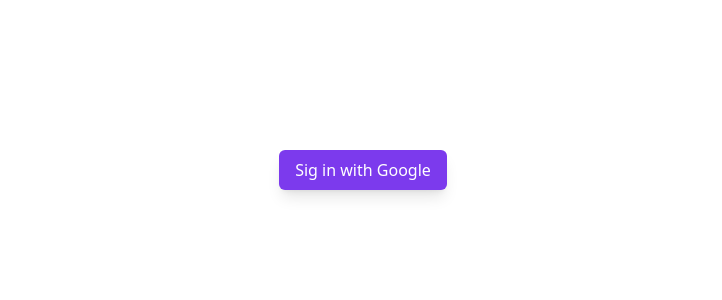
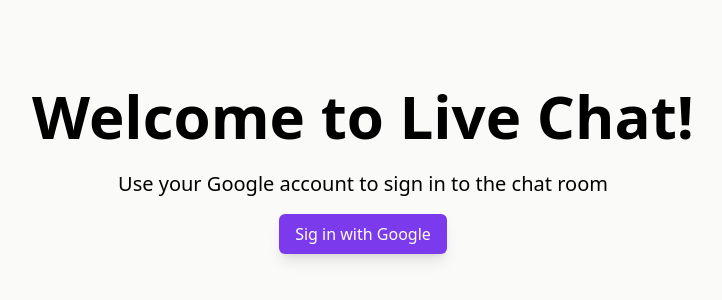
Before and after one commit to elen-oz/chat_react-firebase, a React (Vite) app: page / in a window 1280 px wide. Shown: the part 230-530 px from the top of the page, without its empty margins (277-999 px from the left). Built offline with nearby package versions, Linux system fonts and the light colour scheme; no server answers.

Commit message:
feat: change structure: split components

```diff
--- a/src/App.jsx
+++ b/src/App.jsx
@@ -1,9 +1,10 @@
 import { signInWithPopup, GoogleAuthProvider } from 'firebase/auth';
 import { useAuthState } from 'react-firebase-hooks/auth';
 import { auth } from './firebase';
-import Signin from './components/Signin';
-import Signout from './components/Signout';
+
 import ChatRoom from './components/ChatRoom';
+import Header from './components/Header';
+import StartPage from './pages/StartPage';
 
 const App = () => {
   const [user] = useAuthState(auth);
@@ -17,18 +18,11 @@
   return (
     <>
       {!user ? (
-        <div className='flex h-screen w-screen items-center justify-center'>
-          <Signin signInWithGoogle={signInWithGoogle} />
-        </div>
+        <StartPage signInWithGoogle={signInWithGoogle} />
       ) : (
-        <div className='mx-auto max-h-screen max-w-[850px]'>
-          <div className=''>
-            <header className='flex justify-between p-2'>
-              <h1 className='text-center text-xl font-bold'>Live Chat</h1>
-              <Signout auth={auth} />
-            </header>
-            <section>{user && <ChatRoom user={user} />}</section>
-          </div>
+        <div className='mx-auto h-screen bg-violet-600'>
+          <Header auth={auth} />
+          <ChatRoom user={user} />
         </div>
       )}
     </>
--- /dev/null
+++ b/src/components/Header.jsx
@@ -0,0 +1,11 @@
+import Signout from './Signout';
+
+const Header = ({ auth }) => {
+  return (
+    <header className='flex justify-between p-2'>
+      <h1 className='text-center text-xl font-bold text-stone-50'>Live Chat</h1>
+      <Signout auth={auth} />
+    </header>
+  );
+};
+export default Header;
--- a/src/components/Signout.jsx
+++ b/src/components/Signout.jsx
@@ -9,7 +9,7 @@
     <>
       {user && (
         <button
-          className='rounded-md border-2 border-violet-600 px-4 py-2 text-violet-600 shadow-lg hover:bg-violet-600 hover:text-white'
+          className='rounded-md bg-white px-4 py-2 text-violet-600 shadow-lg hover:bg-violet-800 hover:text-white'
           onClick={handleButtonClick}
         >
           Sign out
--- /dev/null
+++ b/src/pages/StartPage.jsx
@@ -0,0 +1,14 @@
+import Signin from '../components/Signin';
+
+const StartPage = ({ signInWithGoogle }) => {
+  return (
+    <div className='flex h-screen w-full flex-col items-center justify-center bg-stone-50'>
+      <h1 className='mb-6 text-6xl font-bold'>Welcome to Live Chat!</h1>
+      <h2 className='mb-4 text-xl'>
+        Use your Google account to sign in to the chat room
+      </h2>
+      <Signin signInWithGoogle={signInWithGoogle} />
+    </div>
+  );
+};
+export default StartPage;
```
